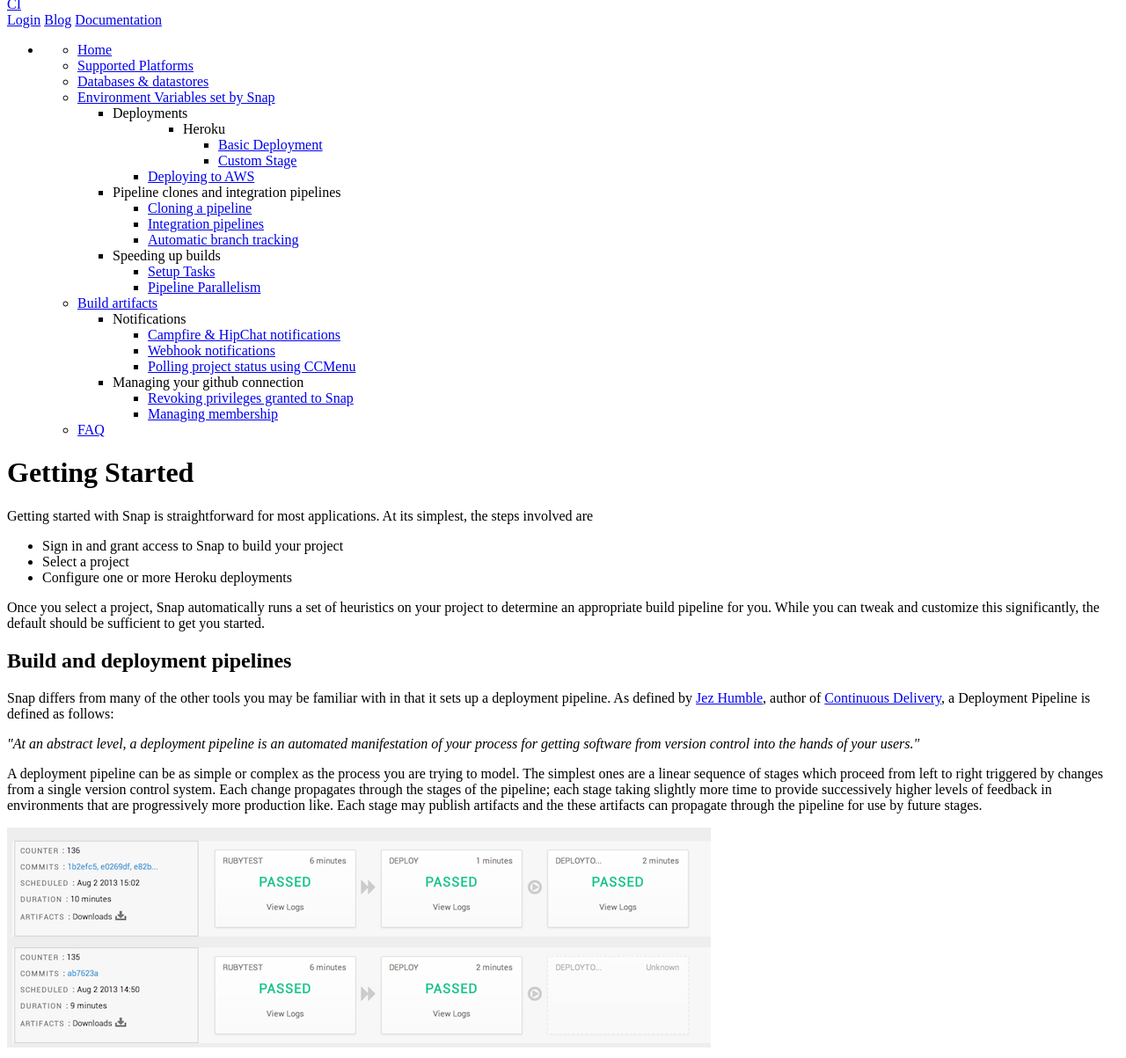
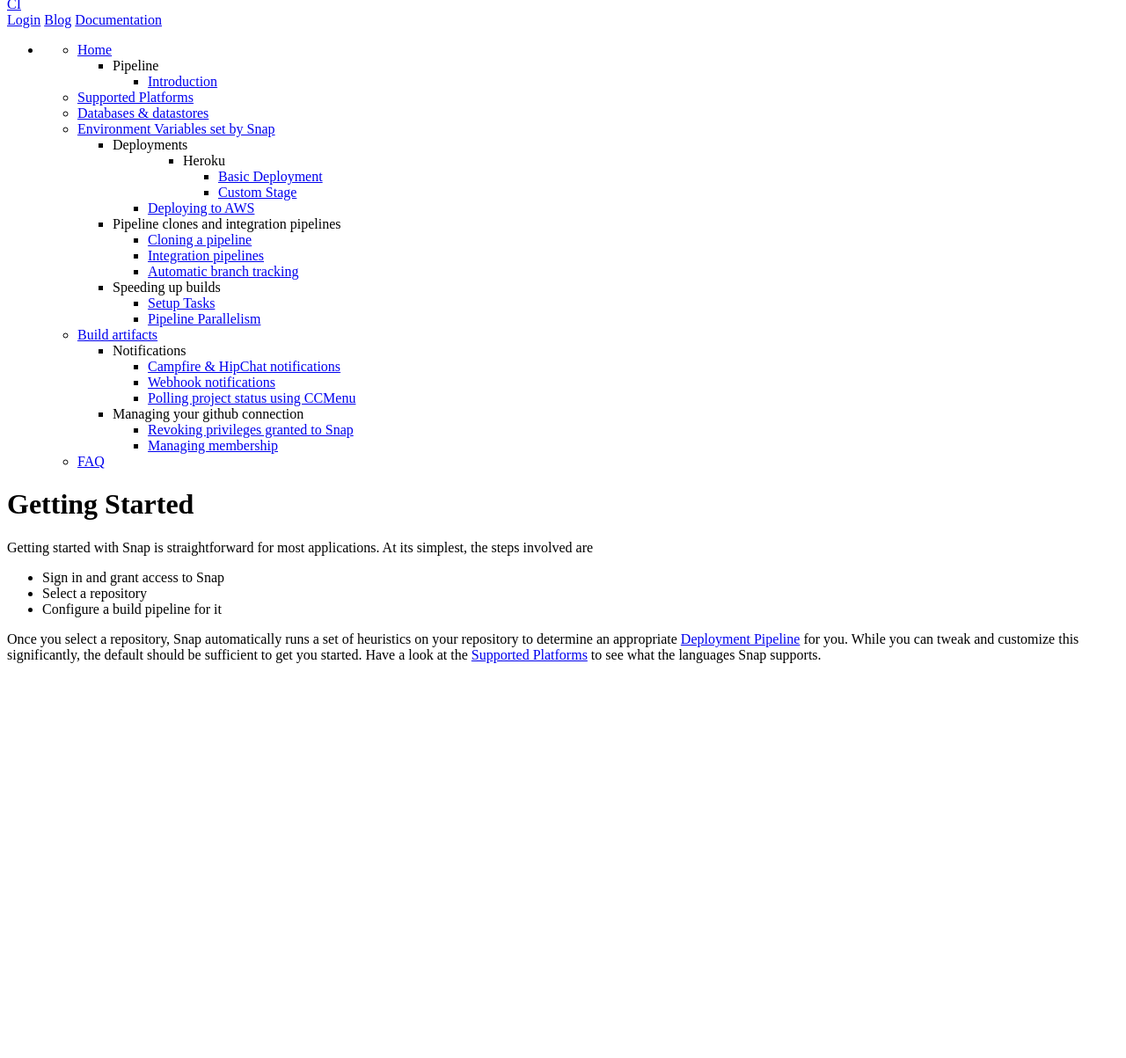
Before and after one commit to snap-ci/docs.snap-ci.com, a Jekyll site: the page built from index.html, in a window 1280 px wide, cut to the strip 112-1315 px from the top of the page. Shown: the whole strip at 88% size. Built offline with Jekyll 4.4.1, drawn with Linux system fonts in a browser that asks for light colours; nearby versions of some CDN libraries; Markdown is read by kramdown in place of the engine named in the settings; after the commit the page ends 900 px from its top, so only the background shows below that.

Commit message:
[snap/#1510] Clean up the getting started page.

```diff
--- a/index.html
+++ b/index.html
@@ -6,24 +6,11 @@ layout: home
 <p>Getting started with Snap is straightforward for most applications. At its simplest, the steps involved are</p>
 
 <ul>
-  <li>Sign in and grant access to Snap to build your project</li>
-  <li>Select a project</li>
-  <li>Configure one or more Heroku deployments</li>
+  <li>Sign in and grant access to Snap</li>
+  <li>Select a repository</li>
+  <li>Configure a build pipeline for it</li>
 </ul>
 
-<p>Once you select a project, Snap automatically runs a set of heuristics on your project to determine an appropriate build pipeline for you. While you can tweak and customize this significantly, the default should be sufficient to get you started.</p>
-
-<h2>
-  Build and deployment pipelines
-  <a class="anchor" href="#build-and-deployment-pipelines">
-    <i class="icon icon-link"></i>
-  </a>
-</h2>
-
-Snap differs from many of the other tools you may be familiar with in that it sets up a deployment pipeline. As defined by <a href="http://jezhumble.net/">Jez Humble</a>, author of <a href="http://www.amazon.com/dp/0321601912?tag=contindelive-20">Continuous Delivery</a>, a Deployment Pipeline is defined as follows:
-
-<p><em>"At an abstract level, a deployment pipeline is an automated manifestation of your process for getting software from version control into the hands of your users."</em></p>
-
-<p>A deployment pipeline can be as simple or complex as the process you are trying to model. The simplest ones are a linear sequence of stages which proceed from left to right triggered by changes from a single version control system. Each change propagates through the stages of the pipeline; each stage taking slightly more time to provide successively higher levels of feedback in environments that are progressively more production like. Each stage may publish artifacts and the these artifacts can propagate through the pipeline for use by future stages.</p>
-
-{% img '/assets/images/screenshots/pipelines-with-deployment.png' %}
+<p>Once you select a repository, Snap automatically runs a set of heuristics on your repository to determine an appropriate {% topic_link "Introduction" "Deployment Pipeline" %} for you.
+ While you can tweak and customize this significantly, the default should be sufficient to get you started.
+ Have a look at the {% topic_link "Supported Platforms" "Supported Platforms" %} to see what the languages Snap supports.</p>
```
Also changed, not shown: topics/00.pipeline/01.introduction.markdown (added, +14 -0 lines).
